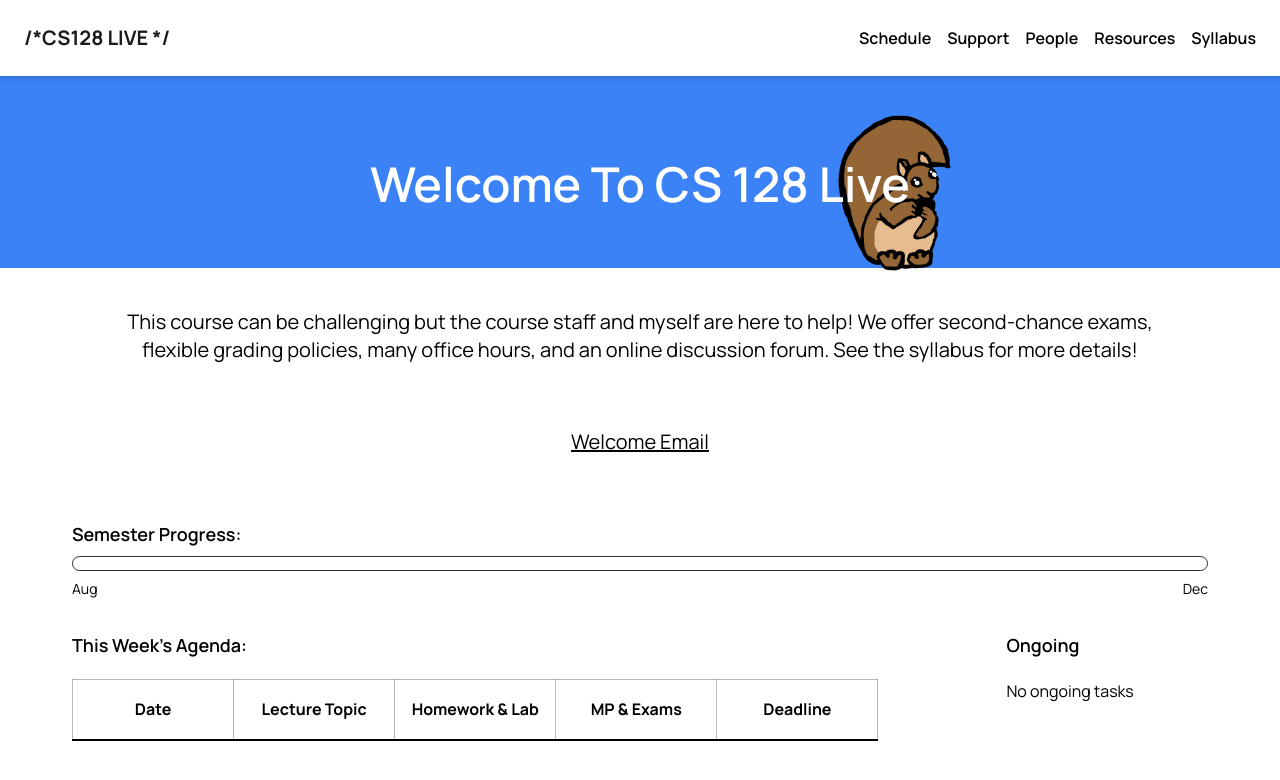
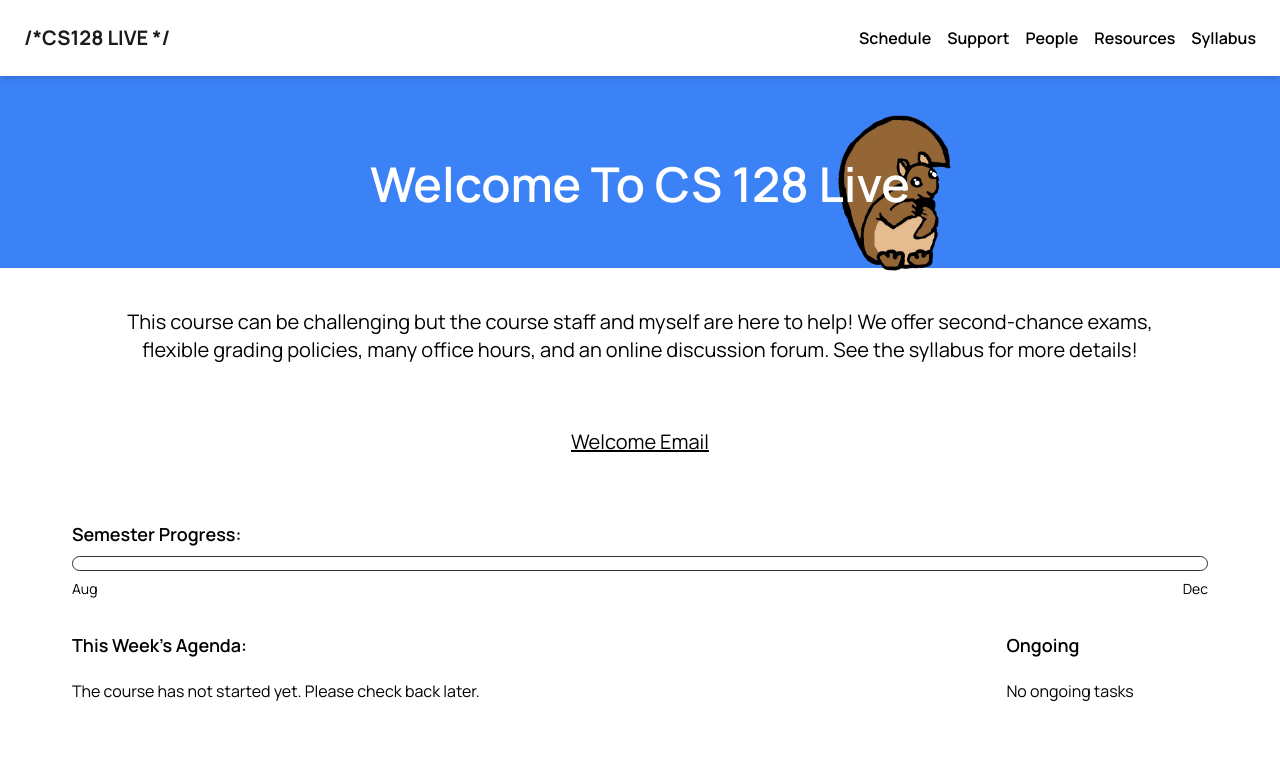
Before and after one commit to drschatz/cs-128-live-web, a Next.js app: page / in a window 1280 px wide. Shown: the top 780 px of the page. Built offline with nearby package versions, Linux system fonts and the light colour scheme.

Commit message:
dynamic progress bar on homepage:

```diff
--- a/src/app/page.js
+++ b/src/app/page.js
@@ -11,7 +11,7 @@ import ppt from "@/public/icons/ppt.svg";
 // Update the progress bar
 const startDate = new Date("2024-08-26");
 const endDate = new Date("2024-12-16");
-const today = new Date("2024-08-26");
+const today = new Date();
 
 const msInDay = 24 * 60 * 60 * 1000; // Number of milliseconds in a day
 
```
